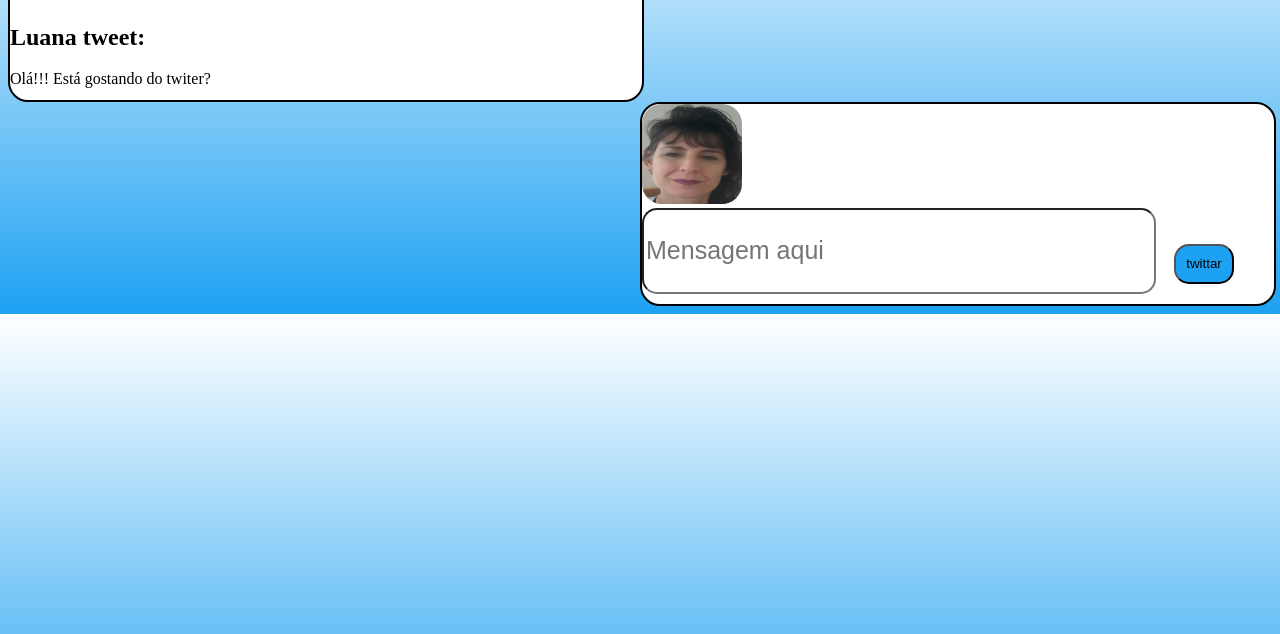
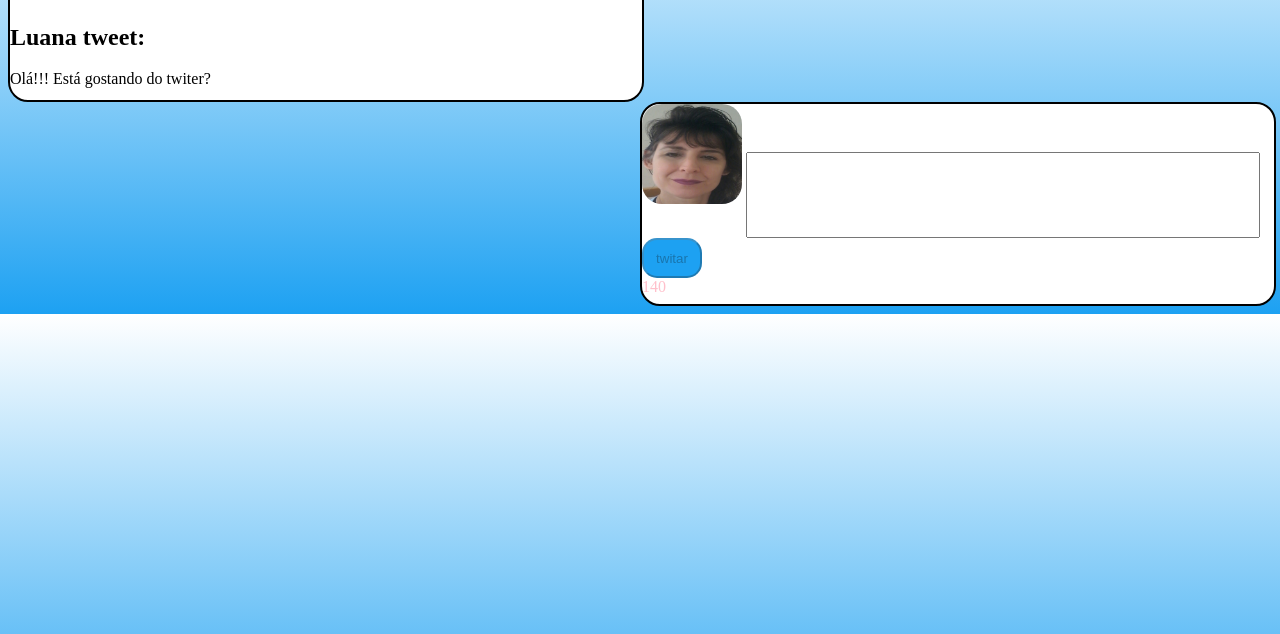
Before and after one commit to AndreiaSandovalGomes/twiter, a plain HTML site: page index.html in a window 1280 px wide. Shown: the part 166-800 px from the top of the page. Drawn offline with Linux system fonts and the light colour scheme.

Commit message:
versao 0.2

```diff
--- a/app.js
+++ b/app.js
@@ -1,3 +1,17 @@
+function myFunction() {
+    document.getElementById("buttonid").disabled = false;
+
+}
+function limiteInput(valor) {
+    quant = 140;
+    total = valor.length;
+    if(total <= quant) {
+        resto = quant - total;
+        document.getElementById('cont').innerHTML = resto;
+    } else {
+        document.getElementById('texto').value = valor.substr(0,quant);
+    }
+}
 var submit =
 document.querySelector("input[type=submit]");
 submit.onclick = function(event) {
--- a/index.html
+++ b/index.html
@@ -2,7 +2,7 @@
 <html lang="en" dir="ltr">
   <head>
     <meta charset="utf-8">
-    <title>Twiter0.1</title>
+    <title>Twiter0.2</title>
     <link rel="stylesheet" href="style.css">
   </head>
   <body>
@@ -17,8 +17,9 @@
       </section>
       <form class="myForm">
         <img class="img yourfoto" src="img/minhafoto.jpg" width="100px" height="100px">
-        <input class="message"placeholder="Mensagem aqui">
-        <input class="button"type="submit" value="twittar">
+        <input type="text" class="text" onkeydown="myFunction()" onkeyup="limiteInput(this.value)">
+        <input type="submit" id="buttonid" value="twitar" disabled="disabled"></br>
+        <span id="cont">140</span><br>
       </form>
       <div class="newText">
       </div>
--- a/style.css
+++ b/style.css
@@ -31,23 +31,24 @@ header{
   background-color: white;
   border: 2px solid black;
 }
-.message{
+.text{
   width: 80%;
   height: 80px;
   font-size: 25px;
-  border-radius: 15px;
-  display: flex;
-  flex-wrap: wrap;
 }
-.button{
-  position: absolute;
-  top: 70%;
-  right: 40px;
+#buttonid{
+  margin-right: 0px;
   width: 60px;
   height:40px;
   border-radius: 15px;
   background-color: #1DA1F2;
 }
+
+#cont{
+  color: pink;
+  margin-right: 0px;
+}
+
 .newText{
   background-color: white;
   font-size: 30px;
```
Also changed, not shown: doc.txt (added).
